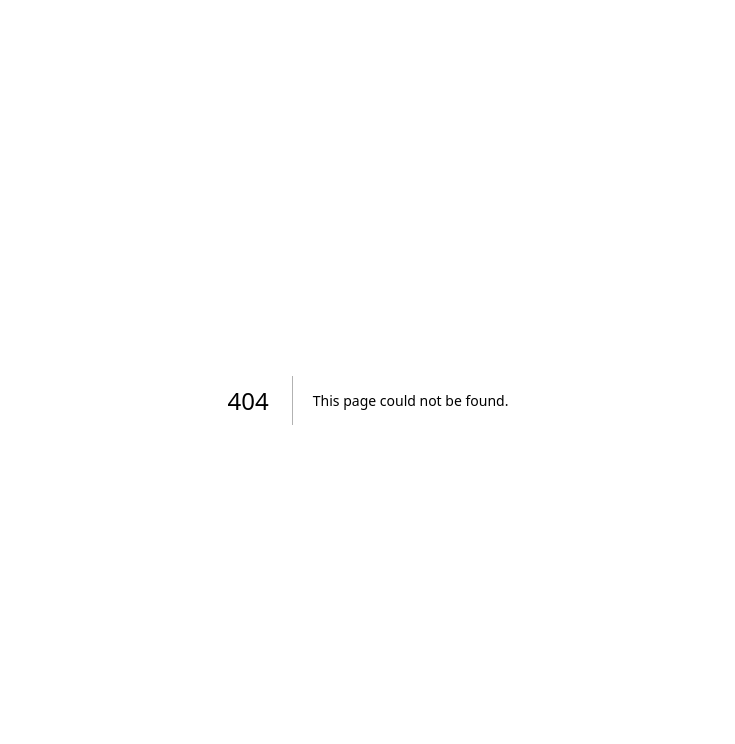
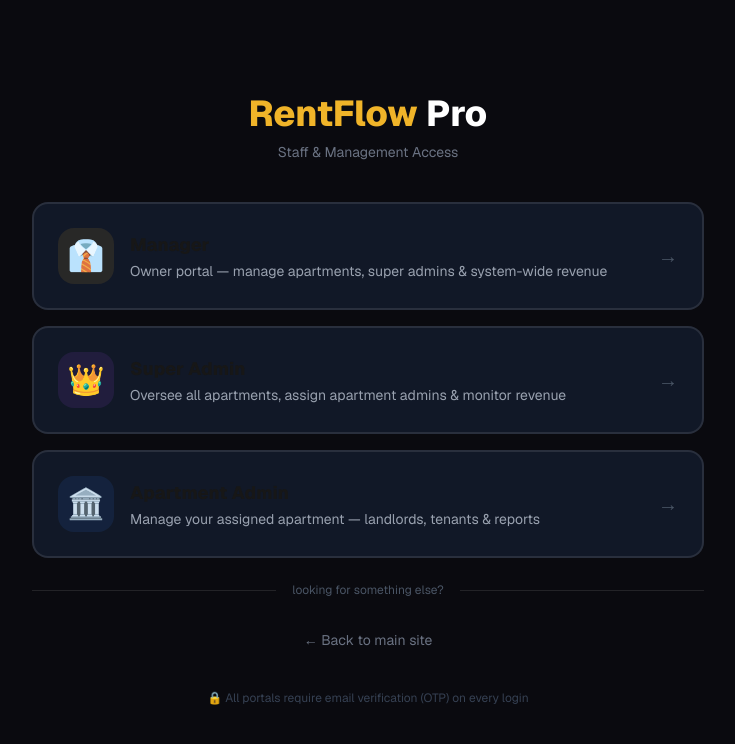
Before and after one commit to bundoxb-art/rentflow, a Next.js app: page /portal in a window 1280 px wide. Before the commit this address had no page. Shown: the top 744 px of the page, without its empty margins (272-1007 px from the left). Built offline with nearby package versions, Linux system fonts and the light colour scheme.

Commit message:
Add staff portal selector page with footer link

```diff
--- a/src/app/page.js
+++ b/src/app/page.js
@@ -172,7 +172,7 @@ export default function Home() {
         <div className="max-w-5xl mx-auto flex flex-col sm:flex-row justify-between items-center gap-4">
           <div className="text-xl font-bold text-[#f0b429]">Rent<span className="text-white">Flow</span></div>
           <p className="text-gray-500 text-xs sm:text-sm text-center">
-            © 2026 RentFlow. Built for landlords across Kenya & East Africa. Crafted by BundoxxBriaN
+            © 2026 RentFlow. Built for landlords across Kenya & East Africa.
           </p>
           <div className="flex gap-4 sm:gap-6 text-xs sm:text-sm text-gray-500">
             <a href="#" className="hover:text-white transition">Privacy</a>
@@ -180,13 +180,8 @@ export default function Home() {
             <a href="#" className="hover:text-white transition">Contact</a>
             <span className="text-gray-700">|</span>
             <Link href="/login" className="hover:text-white transition">Login</Link>
-            {/* Subtle admin/developer links - low contrast */}
-            <Link href="/admin/login" className="text-gray-700 hover:text-gray-500 transition text-xs">
-              Admin
-            </Link>
-            <Link href="/developer/login" className="text-gray-700 hover:text-gray-500 transition text-xs opacity-80">
-              Dev
-            </Link>
+            <span className="text-gray-700">|</span>
+            <Link href="/portal" className="text-gray-600 hover:text-gray-400 transition">Staff Login</Link>
           </div>
         </div>
       </footer>
--- /dev/null
+++ b/src/app/portal/layout.js
@@ -0,0 +1,8 @@
+export const metadata = {
+  robots: "noindex, nofollow",
+  title: "Staff Portal - RentFlow",
+};
+
+export default function PortalLayout({ children }) {
+  return children;
+}
--- /dev/null
+++ b/src/app/portal/page.js
@@ -0,0 +1,84 @@
+"use client";
+import Link from "next/link";
+
+export default function PortalSelector() {
+  return (
+    <div className="min-h-screen bg-[#0a0a0f] flex items-center justify-center px-4 font-sans">
+      <div className="w-full max-w-2xl">
+
+        {/* Logo */}
+        <div className="text-center mb-10">
+          <div className="text-4xl font-extrabold text-[#f0b429]">
+            RentFlow <span className="text-white">Pro</span>
+          </div>
+          <p className="text-gray-500 text-sm mt-2">Staff & Management Access</p>
+        </div>
+
+        <div className="space-y-4">
+
+          {/* Manager */}
+          <Link href="/manage/login"
+            className="block bg-[#111827] border-2 border-white/10 hover:border-[#f0b429]/50 rounded-2xl p-6 transition-all group">
+            <div className="flex items-center gap-4">
+              <div className="w-14 h-14 bg-[#f0b429]/10 rounded-2xl flex items-center justify-center text-3xl flex-shrink-0">
+                👔
+              </div>
+              <div className="flex-1">
+                <div className="font-extrabold text-lg group-hover:text-[#f0b429] transition">Manager</div>
+                <div className="text-gray-400 text-sm mt-0.5">Owner portal — manage apartments, super admins & system-wide revenue</div>
+              </div>
+              <div className="text-gray-600 group-hover:text-[#f0b429] transition text-xl">→</div>
+            </div>
+          </Link>
+
+          {/* Super Admin */}
+          <Link href="/superadmin/login"
+            className="block bg-[#111827] border-2 border-white/10 hover:border-purple-500/50 rounded-2xl p-6 transition-all group">
+            <div className="flex items-center gap-4">
+              <div className="w-14 h-14 bg-purple-500/10 rounded-2xl flex items-center justify-center text-3xl flex-shrink-0">
+                👑
+              </div>
+              <div className="flex-1">
+                <div className="font-extrabold text-lg group-hover:text-purple-400 transition">Super Admin</div>
+                <div className="text-gray-400 text-sm mt-0.5">Oversee all apartments, assign apartment admins & monitor revenue</div>
+              </div>
+              <div className="text-gray-600 group-hover:text-purple-400 transition text-xl">→</div>
+            </div>
+          </Link>
+
+          {/* Apartment Admin */}
+          <Link href="/apartmentadmin/login"
+            className="block bg-[#111827] border-2 border-white/10 hover:border-blue-500/50 rounded-2xl p-6 transition-all group">
+            <div className="flex items-center gap-4">
+              <div className="w-14 h-14 bg-blue-500/10 rounded-2xl flex items-center justify-center text-3xl flex-shrink-0">
+                🏛️
+              </div>
+              <div className="flex-1">
+                <div className="font-extrabold text-lg group-hover:text-blue-400 transition">Apartment Admin</div>
+                <div className="text-gray-400 text-sm mt-0.5">Manage your assigned apartment — landlords, tenants & reports</div>
+              </div>
+              <div className="text-gray-600 group-hover:text-blue-400 transition text-xl">→</div>
+            </div>
+          </Link>
+
+          {/* Divider */}
+          <div className="flex items-center gap-4 py-2">
+            <div className="flex-1 h-px bg-white/10" />
+            <span className="text-gray-600 text-xs">looking for something else?</span>
+            <div className="flex-1 h-px bg-white/10" />
+          </div>
+
+          {/* Back to main site */}
+          <Link href="/"
+            className="block text-center text-gray-500 text-sm hover:text-white transition py-2">
+            ← Back to main site
+          </Link>
+        </div>
+
+        <p className="text-center text-gray-700 text-xs mt-8">
+          🔒 All portals require email verification (OTP) on every login
+        </p>
+      </div>
+    </div>
+  );
+}
```
